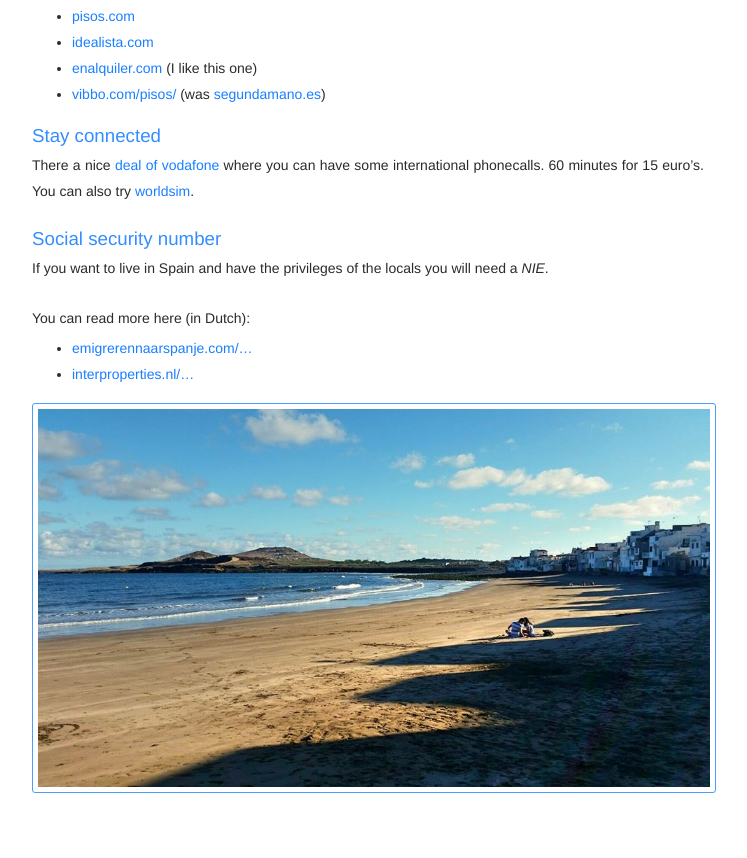
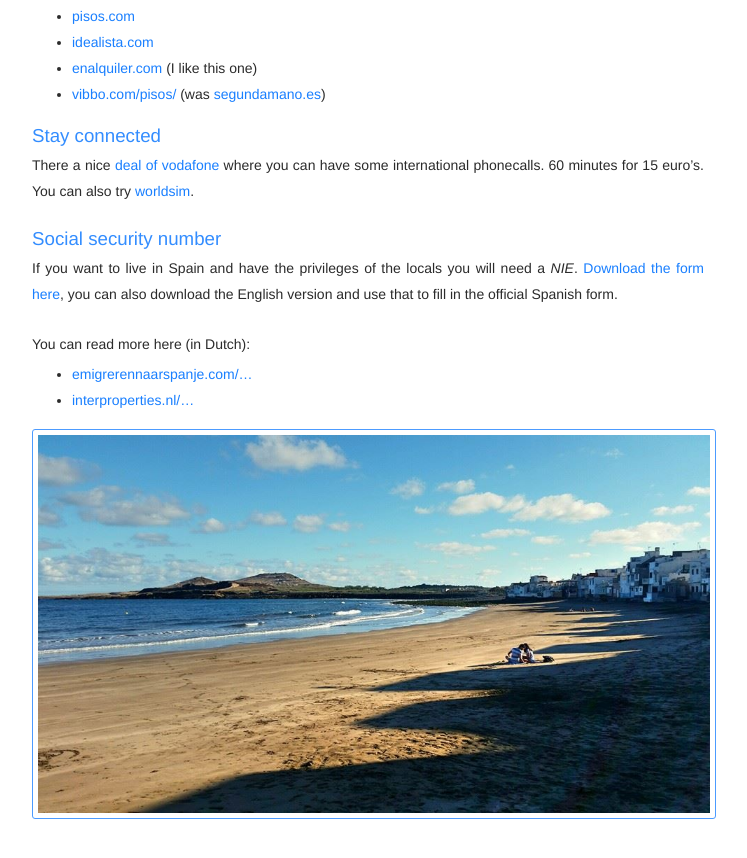
Before and after one commit to adriaandotcom/laspalmas.adriaan.io, a Jekyll site: the page built from movers.md, in a window 1280 px wide and 900 px high, scrolled down 1370 px. Shown: the top 858 px of the window, without its empty margins (272-1019 px from the left). Built offline with Jekyll 4.4.1, drawn with Linux system fonts in a browser that asks for light colours.

Commit message:
Update movers.md

```diff
--- a/movers.md
+++ b/movers.md
@@ -48,7 +48,7 @@ There a nice [deal of vodafone](http://www.vodafone.es/tienda/particulares/es/ca
 
 ### Social security number
 
-If you want to live in Spain and have the privileges of the locals you will need a *NIE*.
+If you want to live in Spain and have the privileges of the locals you will need a *NIE*. [Download the form here](http://extranjeros.empleo.gob.es/es/ModelosSolicitudes/Mod_solicitudes2/), you can also download the English version and use that to fill in the official Spanish form.
 
 You can read more here (in Dutch):
 
```
